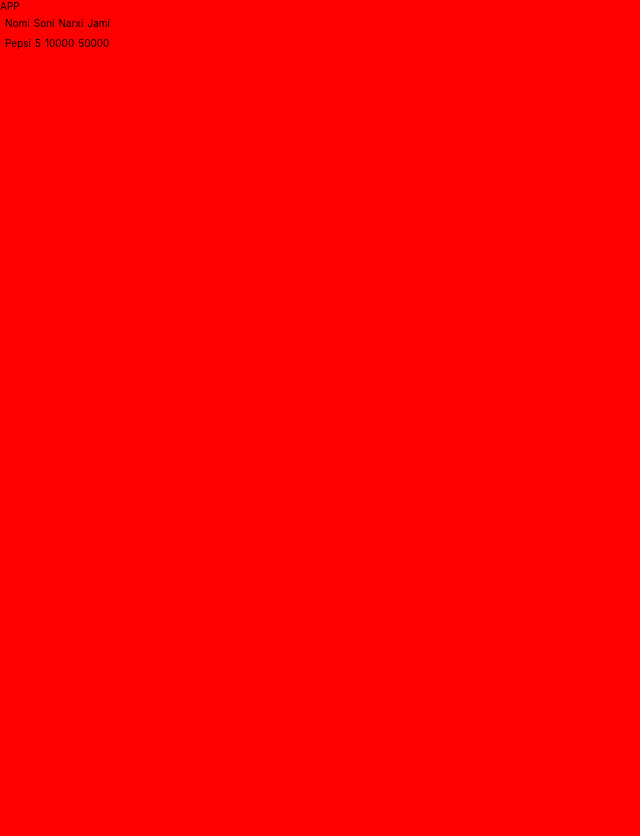
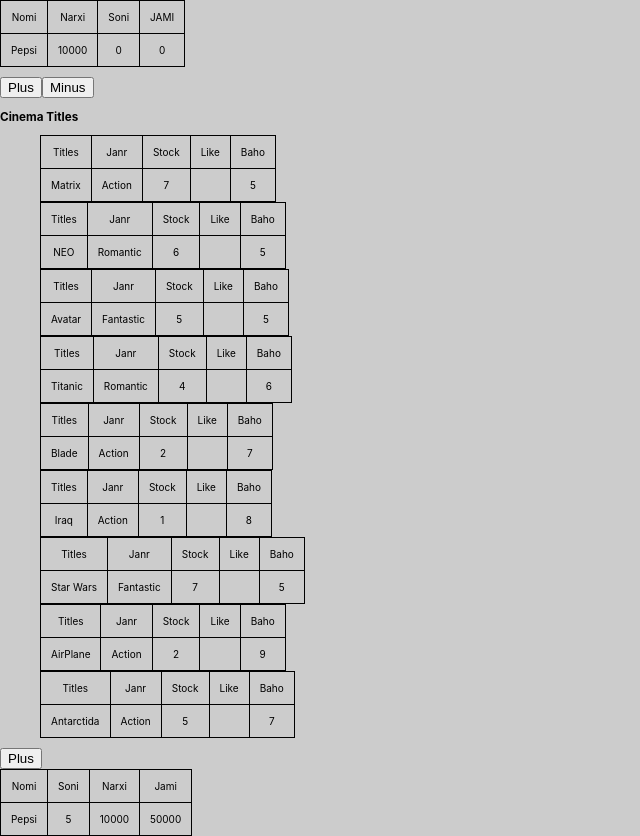
Before and after one commit to Alishergoold/ReactPracticForm, a React (Create React App) app: page / in a window 1280 px wide. Shown: the whole page, without its empty margins (0-640 px from the left). Before the commit the page ends 800 px from the top, so only its background shows below. Built offline with nearby package versions, Linux system fonts and the light colour scheme.

Commit message:
addHandlers

```diff
--- a/public/index.html
+++ b/public/index.html
@@ -2,19 +2,19 @@
 <html lang="en">
   <head>
     <meta charset="utf-8" />
-    <link rel="icon" href="%PUBLIC_URL%/favicon.ico" />
+    <!--<link rel="icon" href="%PUBLIC_URL%/favicon.ico" />-->
     <meta name="viewport" content="width=device-width, initial-scale=1" />
     <meta name="theme-color" content="#000000" />
     <meta
       name="description"
       content="Web site created using create-react-app"
     />
-    <link rel="apple-touch-icon" href="%PUBLIC_URL%/logo192.png" />
+    <!--<link rel="apple-touch-icon" href="%PUBLIC_URL%/logo192.png" />-->
     <!--
       manifest.json provides metadata used when your web app is installed on a
       user's mobile device or desktop. See https://developers.google.com/web/fundamentals/web-app-manifest/
     -->
-    <link rel="manifest" href="%PUBLIC_URL%/manifest.json" />
+    <!--<link rel="manifest" href="%PUBLIC_URL%/manifest.json" />-->
     <!--
       Notice the use of %PUBLIC_URL% in the tags above.
       It will be replaced with the URL of the `public` folder during the build.
--- a/src/Components/App.js
+++ b/src/Components/App.js
@@ -1,10 +1,160 @@
 import React, { Component } from 'react';
 
 class App extends Component {
+  constructor(props){
+    super(props);
+    this.state = {
+      narx: 0,
+      soni: 0,
+      jami: 0,
+    }
+  }
+
+  addNumber = () => {
+    const {narx,soni} = this.state;
+    //const items = this.data.map((item)=>item.titles);
+    this.setState({narx: narx + 10000});
+    this.setState({soni: soni + 1});
+  }
+
+  minusNumber = () => {
+    const {narx,soni} = this.state;
+    //const items = this.data.map((item)=>item.titles);
+    this.setState({narx: narx - 10000});
+    this.setState({soni: soni - 1});
+  }
+  addEvent = (e) => {
+    console.log(e);
+  }
+
+  renderUser = (cinTit) => {
+    return  cinTit.map(cinema => (
+            <table key={cinema.id}>
+              <thead>
+                <tr>
+                <td>Titles</td>
+                <td>Janr</td>
+                <td>Stock</td>
+                <td>Like</td>
+                <td>Baho</td>
+                </tr>
+              </thead>
+
+              <tbody>
+                <tr>
+                <td>{cinema.titles}</td>
+                <td>{cinema.genre}</td>
+                <td>{cinema.stock}</td>
+                <td>{cinema.isLike}</td>
+                <td>{cinema.rate}</td>
+                </tr>
+              </tbody>
+            </table>
+    ));
+  }
+
   render() {
+    const {addNumber, minusNumber, addEvent} = this;
+    const {narx,soni} = this.state;
+    const cinTit = [{
+      id : 1,
+      titles : 'Matrix',
+      genre: 'Action',
+      stock: 7,
+      rate: 5,
+      isLike: false
+    },
+    {
+      id : 2,
+      titles : 'NEO',
+      genre: 'Romantic',
+      stock: 6,
+      rate: 5,
+      isLike: true
+    },
+    {
+      id : 3,
+      titles : 'Avatar',
+      genre: 'Fantastic',
+      stock: 5,
+      rate: 5,
+      isLike: true
+    },
+    {
+      id : 4,
+      titles : 'Titanic',
+      genre: 'Romantic',
+      stock: 4,
+      rate: 6
+    },
+    {
+      id : 5,
+      titles : 'Blade',
+      genre: 'Action',
+      stock: 2,
+      rate: 7,
+      isLike: true
+    },
+    {
+      id : 6,
+      titles : 'Iraq',
+      genre: 'Action',
+      stock: 1,
+      rate: 8,
+      isLike: true
+    },
+    {
+      id : 7,
+      titles : 'Star Wars',
+      genre: 'Fantastic',
+      stock: 7,
+      rate: 5,
+      isLike: true
+    },
+    {
+      id : 8,
+      titles : 'AirPlane',
+      genre: 'Action',
+      stock: 2,
+      rate: 9,
+      isLike: true
+    },
+    {
+      id : 9,
+      titles : 'Antarctida',
+      genre: 'Action',
+      stock: 5,
+      rate: 7,
+      isLike: false
+    }];
+
     return (
       <div>
-        APP
+        <table>
+          <thead>
+            <tr>
+            <td>Nomi</td>
+            <td>Narxi</td>
+            <td>Soni</td>
+            <td>JAMI</td>
+            </tr>
+          </thead>
+          <tbody>
+            <tr>
+            <td>Pepsi</td>
+            <td>10000</td>
+            <td>{soni}</td>
+            <td className = {narx > 0 ? "active" : ""}>{narx}</td>
+            </tr>
+          </tbody>
+        </table>
+        <p></p>
+        <button onClick={addNumber}>Plus</button>
+        <button onClick={minusNumber}>Minus</button>
+
+        <h3>Cinema Titles</h3>
+        <ul>{this.renderUser(cinTit)}</ul>
+        <button onClick={(e) => addEvent("Ishga tushdi")}>Plus</button>
       </div>
     );
   }
--- a/src/Components/Note.js
+++ b/src/Components/Note.js
@@ -1,18 +1,15 @@
 import React, { Component } from 'react';
-import TableBody from './TableBody';
-import TableHead from './TableHead';
+import TableBody from './TableBody.js';
+import TableHead from './TableHead.js';
+import '../Style/Table.css';
 
 class Note extends Component {
   render() {
     return (
       <React.Fragment>
         <table>
-          <tHead>
             <TableHead />
-          </tHead>
-          <tBody>
             <TableBody />
-          </tBody>
         </table>
       </React.Fragment>
     );
--- a/src/Components/TableBody.js
+++ b/src/Components/TableBody.js
@@ -1,6 +1,4 @@
 import React, { Component } from 'react';
-import TBody from '../Style/TableBody.css';
-
 
 class TableBody extends Component {
   render() {
--- a/src/Components/TableHead.js
+++ b/src/Components/TableHead.js
@@ -1,5 +1,4 @@
 import React, { Component } from 'react';
-import THead from '../Style/TableHead.css';
 
 class TableHead extends Component {
   render() {
--- /dev/null
+++ b/src/Style/Table.css
@@ -0,0 +1,18 @@
+body {
+  background-color: #ccc;
+}
+
+table {
+  border: 1px solid #000;
+  border-collapse: collapse;
+}
+
+td {
+  text-align: center;
+  border: 1px solid #000;
+  padding: 10px;
+}
+
+.active {
+  background-color: aquamarine;
+}
--- a/src/Style/TableBody.css
+++ /dev/null
@@ -1,3 +0,0 @@
-body {
-  background-color: #ccc;
-}
--- a/src/Style/TableHead.css
+++ /dev/null
@@ -1,3 +0,0 @@
-body {
-  background-color: red;
-}
--- a/src/index.js
+++ b/src/index.js
@@ -11,7 +11,3 @@ ReactDOM.render(
   </React.StrictMode>,
   document.getElementById('root')
 );
-
-// If you want to start measuring performance in your app, pass a function
-// to log results (for example: reportWebVitals(console.log))
-// or send to an analytics endpoint. Learn more: https://bit.ly/CRA-vitals
```
Also changed, not shown: src/Style/App.css (deleted, +0 -38 lines).
